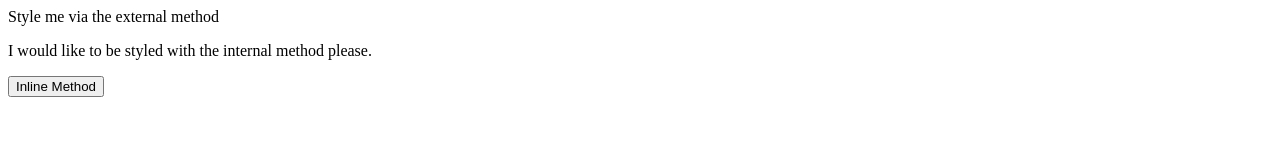
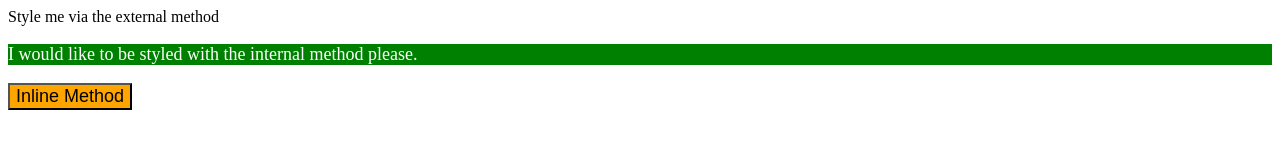
Before and after one commit to raketic-ognjen/foundations-css-exercise, a plain HTML site: page index.html in a window 1280 px wide. Drawn offline with Linux system fonts and the light colour scheme.

Commit message:
The exercise 1 is over

```diff
--- a/index.html
+++ b/index.html
@@ -1,15 +1,23 @@
 <!DOCTYPE html>
 <html lang="en">
-    <head>
-        <meta charset="UTF-8">
-        <meta http-equiv="X-UA-Compatible" content="IE=edge">
-        <meta name="viewport" content="width=device-width,initial-scale=1.0">
-        <link rel="styesheet" href="styles.css">
-        <title>Method for adding CSS</title>
+  <head>
+    <meta charset="UTF-8">
+    <meta http-equiv="X-UA-Compatible" content="IE=edge">
+    <meta name="viewport" content="width=device-width, initial-scale=1.0">
+    <title>Methods for Adding CSS</title>
+    <link rel="stylesheet" href="styles.css">
+
+    <style>
+        p {
+            background-color: green;
+            color: white;
+            font-size: 18px;
+        }
+    </style>
     </head>
     <body>
         <div>Style me via the external method</div>
         <p>I would like to be styled with the internal method please.</p>
-        <button>Inline Method</button>
+        <button style="background-color: orange; font-size: 18px;">Inline Method</button>
     </body>
     </html>
```
